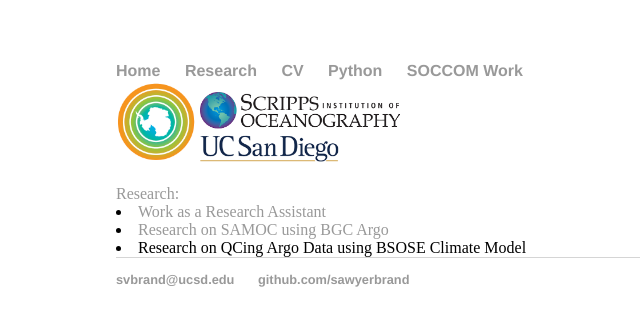
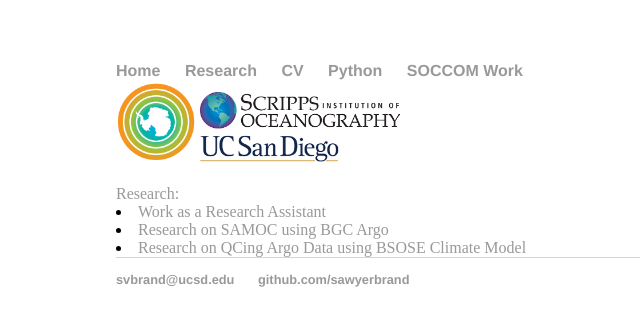
Before and after one commit to SawyerBrand/SawyerBrand.github.io, a Jekyll site: the page built from Research/index.html, in a window 1280 px wide. Shown: the top 326 px of the page, without its empty margins (76-716 px from the left). Built offline with Jekyll 4.4.1, drawn with Linux system fonts in a browser that asks for light colours.

Commit message:
Update index.html

```diff
--- a/Research/index.html
+++ b/Research/index.html
@@ -8,4 +8,4 @@
 
 				      <li font-size: 30px><a href="/res_ass">Work as a Research Assistant</a></li>
 				      <li font-size: 30px><a href="/res">Research on SAMOC using BGC Argo</a></li>
-				      <li font-size: 30px><a, href="/cars_res">Research on QCing Argo Data using BSOSE Climate Model</a></li>
+				      <li font-size: 30px><a href="/cars_res">Research on QCing Argo Data using BSOSE Climate Model</a></li>
```
